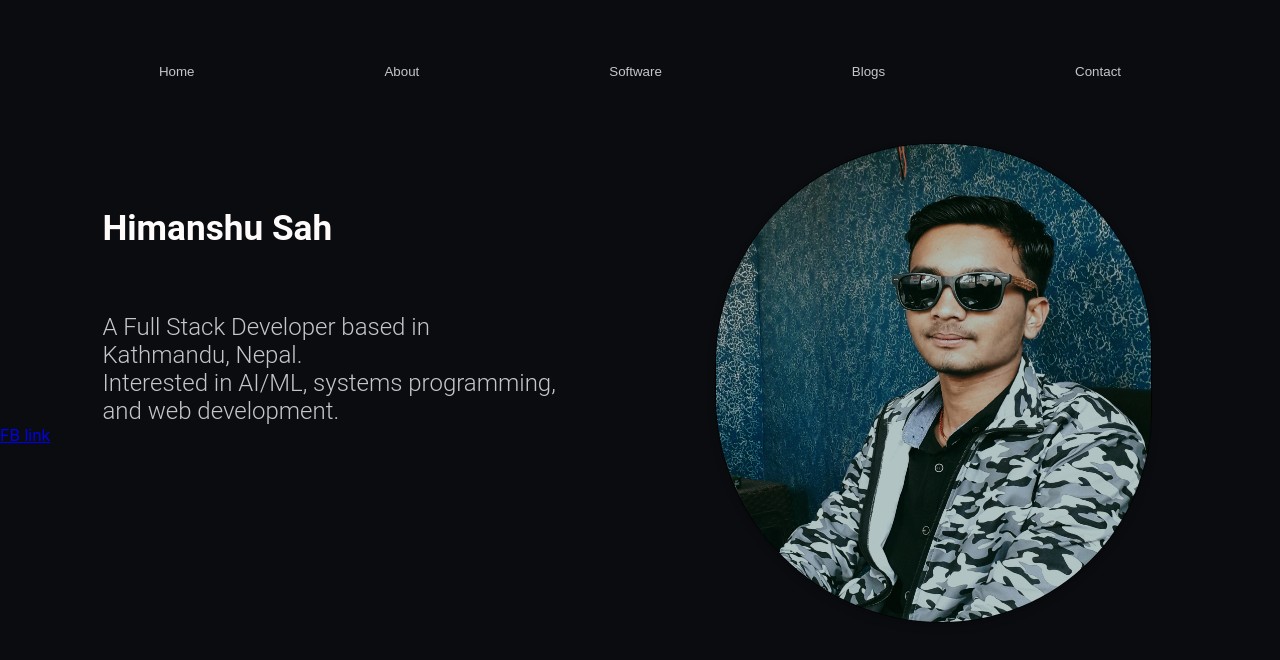
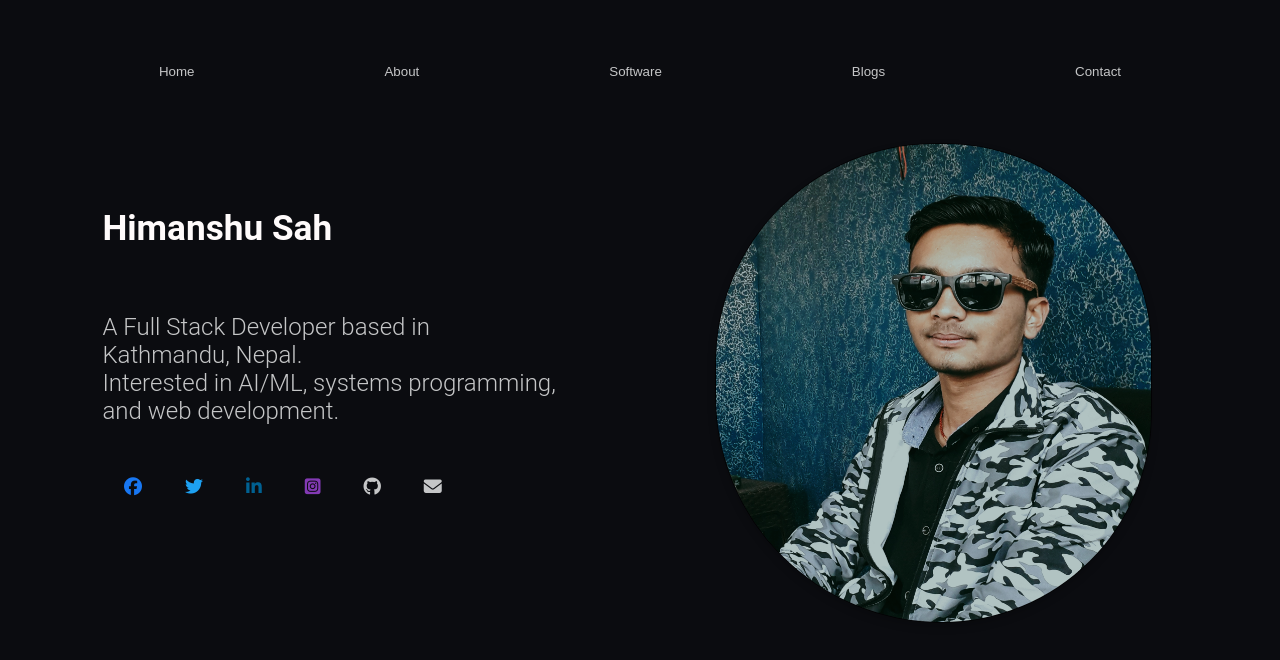
Before and after one commit to Sahhimanshu7/PersonalWebsiteReact, a JavaScript app in the folder my-website/: page / in a window 1280 px wide. Shown: the top 660 px of the page. Built offline with nearby package versions, Linux system fonts and the light colour scheme.

Commit message:
Styled social Medias

```diff
--- a/my-website/public/index.html
+++ b/my-website/public/index.html
@@ -5,7 +5,7 @@
     <link rel="icon" href="%PUBLIC_URL%/favicon.ico" />
     <meta name="viewport" content="width=device-width, initial-scale=1" />
 
-
+    <script src="https://kit.fontawesome.com/5cad50e02b.js" crossorigin="anonymous"></script>
     <title>Himanshu Sah</title>
   </head>
   <body>
--- a/my-website/src/Components/Social.js
+++ b/my-website/src/Components/Social.js
@@ -1,9 +1,14 @@
 
 function Social() {
-    const url = "https://www.facebook.com/himanshu.sah.1800";
+    const fb = "https://www.facebook.com/himanshu.sah.1800";
   return (
     <div className="social">
-      <a href={url}>FB link</a>
+      <div className="fb"><a href={fb}><i class="fab fa-facebook"></i></a></div>
+      <div className="tw"><a href="https://twitter.com/himanshu_sah"><i class="fab fa-twitter"></i></a></div>
+      <div className="in"><a href="https://www.linkedin.com/in/himanshu-sah-a98799165/"><i class="fab fa-linkedin-in"></i></a></div>
+      <div className="insta"><a href="https://www.instagram.com/sah_himanshu7/"><i class="fab fa-instagram-square"></i></a></div>
+      <div className="git"><a href="https://github.com/Sahhimanshu7"><i class="fab fa-github"></i></a></div>
+      <div className="mail"><a href="mailto:himanshusah41@gmail.com"><i class="fas fa-envelope"></i></a></div>
     </div>
   );
 }
--- a/my-website/src/index.css
+++ b/my-website/src/index.css
@@ -69,5 +69,50 @@ code {
 }
 
 .social{
-  color: red;
+  display: flex;
+  justify-content: left;
+  align-items: center;
+  margin: 4% 8%;
 }
+.fb{
+  padding: 0% 2%;
+}
+.fb a{
+  color:  #1877f2
+}
+.insta{
+  padding: 0% 2%;
+}
+.insta a{
+  color: #833AB4;
+}
+.tw{
+  padding: 0% 2%;
+}
+.tw a{
+  color:  #1da1f2;
+}
+.git{
+  padding: 0% 2%;
+}
+.git a{
+  color: #C5C6C7;
+}
+.in{
+  padding: 0% 2%;
+}
+.in a{
+  color:  #006192;
+}
+.mail{
+  padding: 0% 2%;
+}
+.mail a{
+  color: #C5C6C7;
+}
+
+.social a{
+  text-decoration: none;
+  text-shadow: #C5C6C7;
+  font-size: large;
+}
```
